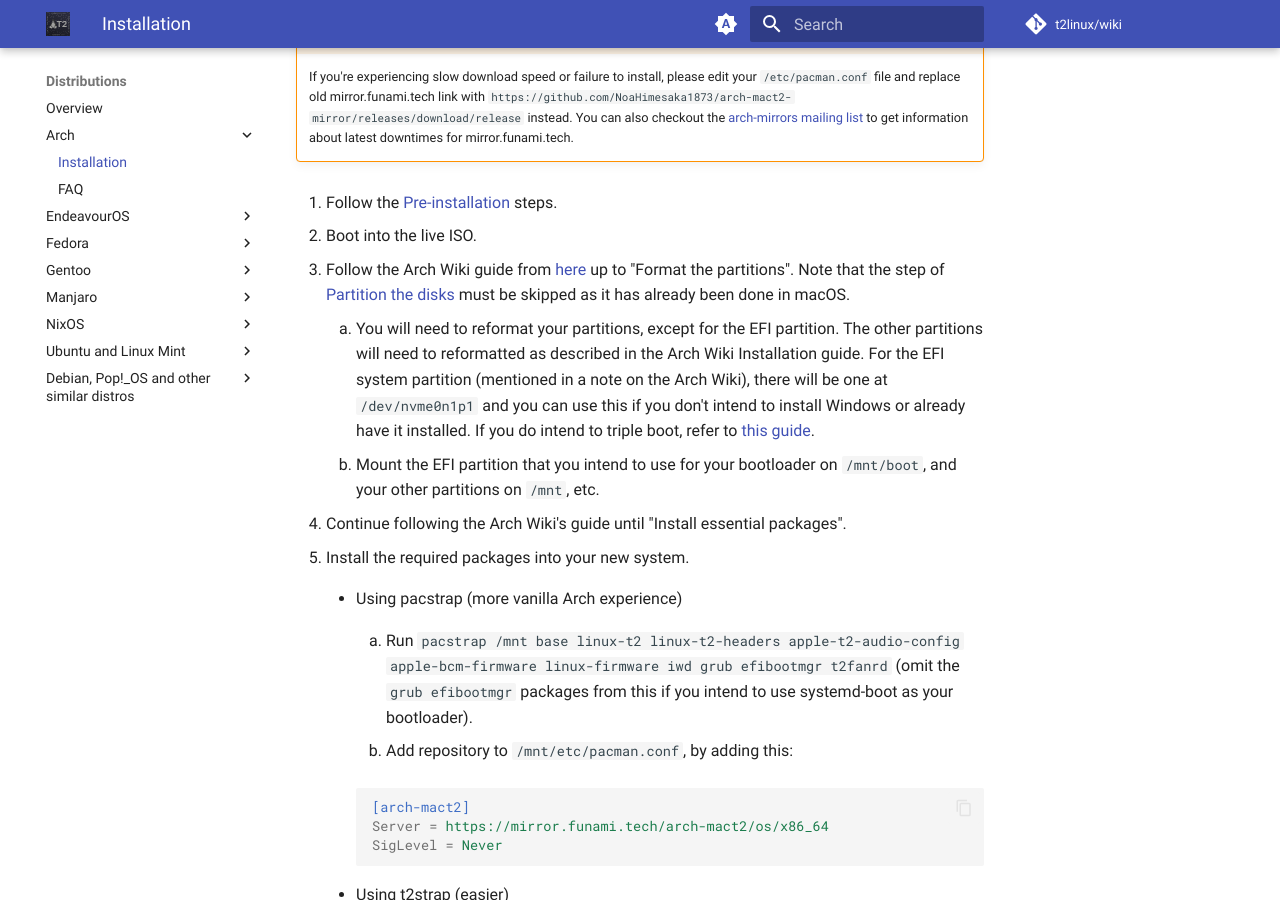
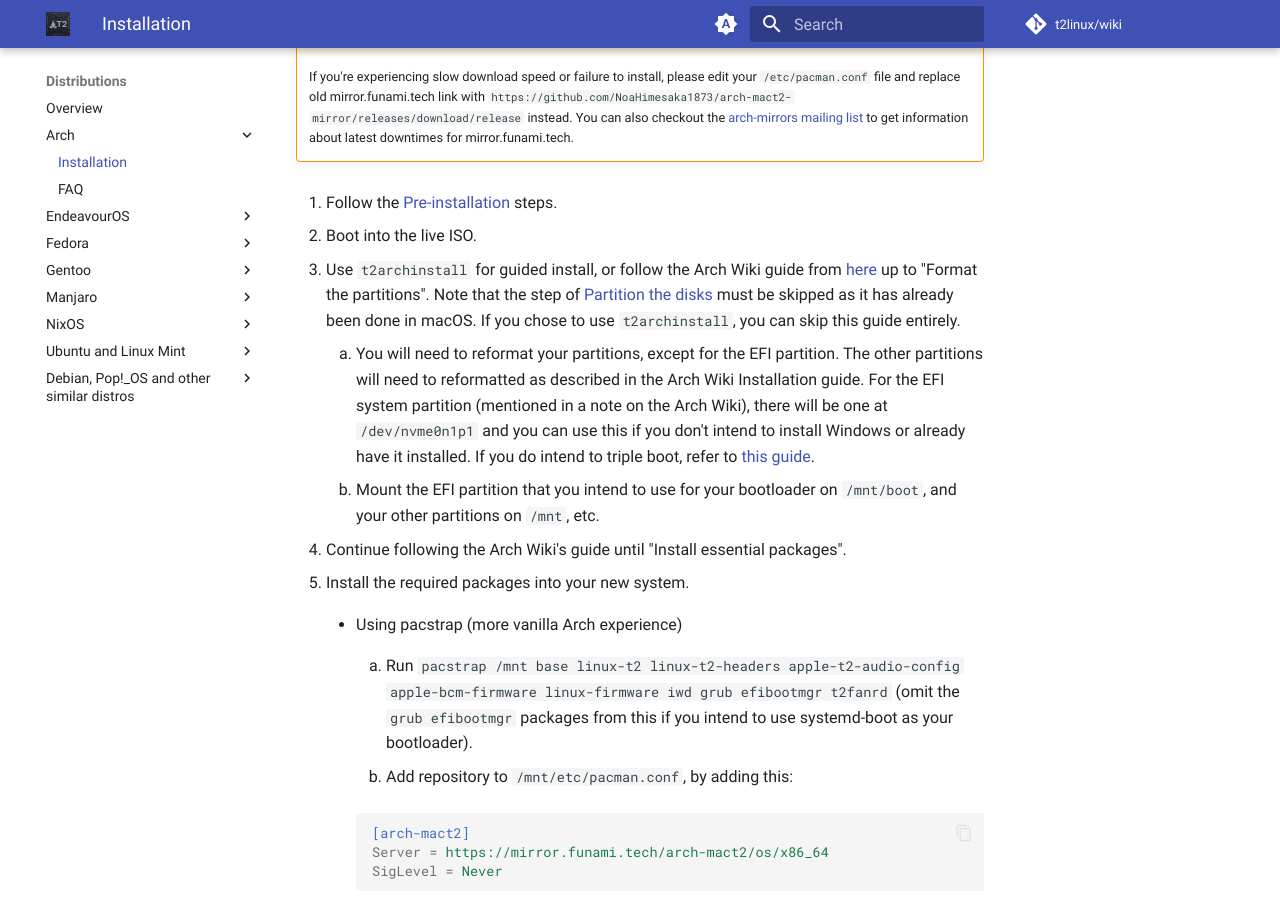
Before and after one commit to t2linux/wiki, an MkDocs documentation site: the page built from docs/distributions/arch/installation.md, in a window 1280 px wide and 900 px high, scrolled down 466 px. Built offline with MkDocs 1.6.1 and Material for MkDocs 9.7.7, drawn with Linux system fonts in a browser that asks for light colours; comment, search, counter and statistics services are not loaded.

Commit message:
feat/arch: add t2archinstall for option

```diff
--- a/docs/distributions/arch/installation.md
+++ b/docs/distributions/arch/installation.md
@@ -14,7 +14,7 @@ You will need:
 
 2. Boot into the live ISO.
 
-3. Follow the Arch Wiki guide from [here](https://wiki.archlinux.org/title/Installation_guide#Set_the_console_keyboard_layout_and_font) up to "Format the partitions". Note that the step of [Partition the disks](https://wiki.archlinux.org/title/Installation_guide#Partition_the_disks) must be skipped as it has already been done in macOS.
+3. Use `t2archinstall` for guided install, or follow the Arch Wiki guide from [here](https://wiki.archlinux.org/title/Installation_guide#Set_the_console_keyboard_layout_and_font) up to "Format the partitions". Note that the step of [Partition the disks](https://wiki.archlinux.org/title/Installation_guide#Partition_the_disks) must be skipped as it has already been done in macOS. If you chose to use `t2archinstall`, you can skip this guide entirely.
 
     1. You will need to reformat your partitions, except for the EFI partition. The other partitions will need to reformatted as described in the Arch Wiki Installation guide. For the EFI system partition (mentioned in a note on the Arch Wiki), there will be one at `/dev/nvme0n1p1` and you can use this if you don't intend to install Windows or already have it installed. If you do intend to triple boot, refer to [this guide](https://wiki.t2linux.org/guides/windows/).
     2. Mount the EFI partition that you intend to use for your bootloader on `/mnt/boot`, and your other partitions on `/mnt`, etc.
```
